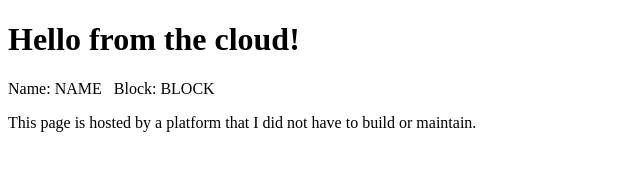
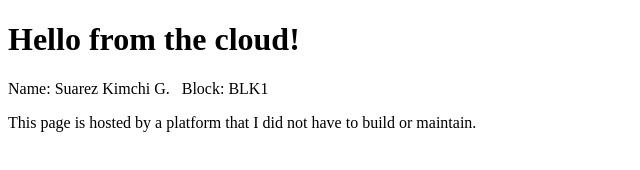
Before and after one commit to kimchisuarez24/Suarez-lab1-site, a plain HTML site: page index.html in a window 1280 px wide. Shown: the whole page, without its empty margins (0-640 px from the left). Drawn offline with Linux system fonts and the light colour scheme.

Commit message:
Update name and block information in index.html

```diff
--- a/index.html
+++ b/index.html
@@ -1,6 +1,6 @@
 <!DOCTYPE html>
 <html><head><title>My Cloud Lab</title></head>
 <body><h1>Hello from the cloud!</h1>
-<p>Name: NAME &nbsp; Block: BLOCK</p>
+<p>Name: Suarez Kimchi G. &nbsp; Block: BLK1</p>
 <p>This page is hosted by a platform that I did not have to build or maintain.</p>
 </body></html>
```
